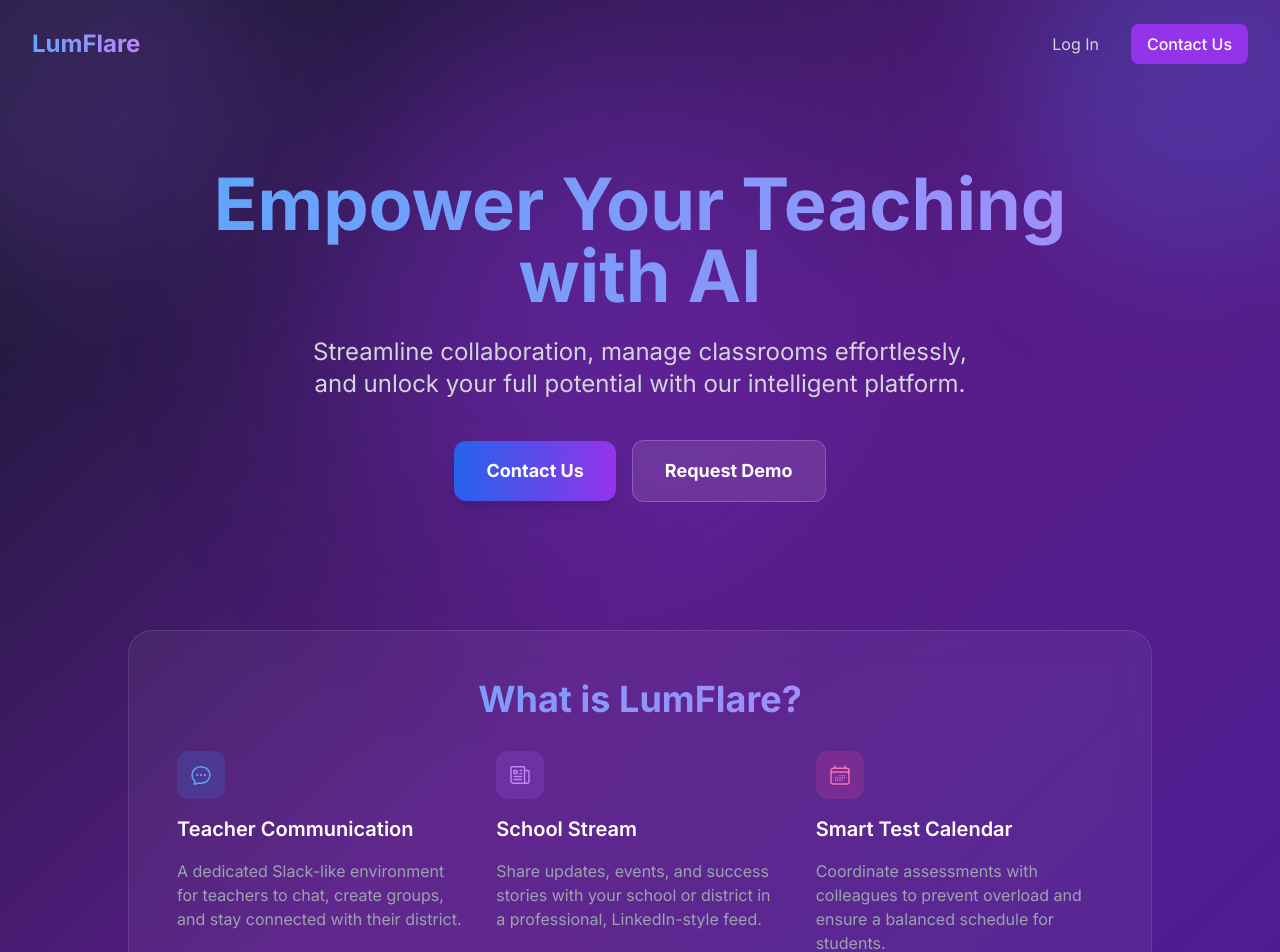
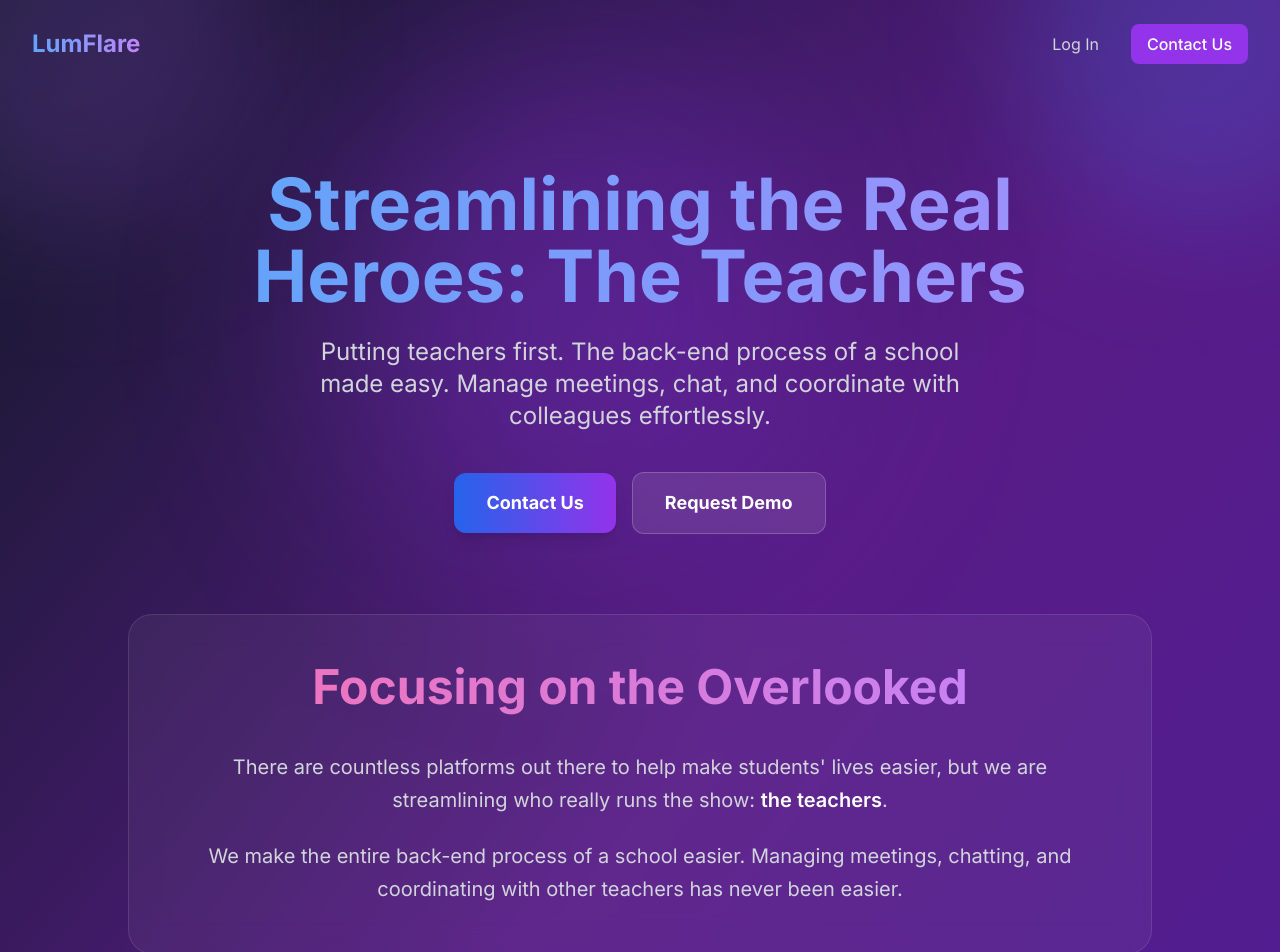
Before and after one commit to jayantv1/CodeCraze-Hackathon, a Next.js app: page / in a window 1280 px wide. Shown: the top 952 px of the page. Built offline with nearby package versions, Linux system fonts and the light colour scheme; no server answers.

Commit message:
update landing page

```diff
--- a/app/page.tsx
+++ b/app/page.tsx
@@ -2,6 +2,32 @@
 
 import React, { useEffect, useState } from 'react';
 import Link from 'next/link';
+
+function FadeInSection({ children }: { children: React.ReactNode }) {
+    const [isVisible, setIsVisible] = useState(false);
+    const domRef = React.useRef<HTMLDivElement>(null);
+
+    useEffect(() => {
+        const observer = new IntersectionObserver(entries => {
+            entries.forEach(entry => setIsVisible(entry.isIntersecting));
+        });
+        const currentRef = domRef.current;
+        if (currentRef) observer.observe(currentRef);
+        return () => {
+            if (currentRef) observer.unobserve(currentRef);
+        };
+    }, []);
+
+    return (
+        <div
+            ref={domRef}
+            className={`transition-all duration-1000 ease-out transform ${isVisible ? 'opacity-100 translate-y-0' : 'opacity-0 translate-y-10'
+                }`}
+        >
+            {children}
+        </div>
+    );
+}
 
 export default function LandingPage() {
     const [mousePos, setMousePos] = useState({ x: 0, y: 0 });
@@ -84,10 +110,10 @@ export default function LandingPage() {
                             backgroundPosition: `${50 + (mousePos.x / (windowWidth || 1) - 0.5) * 100}% center`
                         }}
                     >
-                        Empower Your Teaching with AI
+                        Streamlining the Real Heroes: The Teachers
                     </h1>
                     <p className="text-xl md:text-2xl text-gray-300 mb-10 max-w-2xl mx-auto">
-                        Streamline collaboration, manage classrooms effortlessly, and unlock your full potential with our intelligent platform.
+                        Putting teachers first. The back-end process of a school made easy. Manage meetings, chat, and coordinate with colleagues effortlessly.
                     </p>
                     <div className="flex flex-col sm:flex-row items-center justify-center gap-4">
                         <Link href="/signup" className="px-8 py-4 bg-gradient-to-r from-blue-600 to-purple-600 hover:from-blue-700 hover:to-purple-700 text-white text-lg font-bold rounded-xl shadow-lg transform transition-all hover:scale-105">
@@ -99,10 +125,30 @@ export default function LandingPage() {
                     </div>
                 </div>
 
+                {/* Why Teachers Section */}
+                <FadeInSection>
+                    <div className="mt-20 max-w-5xl mx-auto w-full">
+                        <div className="bg-white/5 backdrop-blur-lg rounded-3xl p-8 md:p-12 border border-white/10 text-center">
+                            <h2 className="text-3xl md:text-5xl font-bold mb-8 bg-clip-text text-transparent bg-gradient-to-r from-pink-400 to-purple-400 pb-2">
+                                Focusing on the Overlooked
+                            </h2>
+                            <div className="space-y-6 text-xl text-gray-300 leading-relaxed">
+                                <p>
+                                    There are countless platforms out there to help make students' lives easier, but we are streamlining who really runs the show: <span className="text-white font-semibold">the teachers</span>.
+                                </p>
+                                <p>
+                                    We make the entire back-end process of a school easier. Managing meetings, chatting, and coordinating with other teachers has never been easier.
+                                </p>
+                            </div>
+                        </div>
+                    </div>
+                </FadeInSection>
+
                 {/* What is LumFlare Section */}
-                <div className="mt-32 max-w-5xl mx-auto w-full">
+                <FadeInSection>
+                    <div className="mt-20 max-w-5xl mx-auto w-full">
                         <div className="bg-white/5 backdrop-blur-lg rounded-3xl p-8 md:p-12 border border-white/10">
-                        <h2 className="text-3xl md:text-4xl font-bold mb-8 text-center bg-clip-text text-transparent bg-gradient-to-r from-blue-400 to-purple-400">
+                            <h2 className="text-3xl md:text-4xl font-bold mb-8 text-center bg-clip-text text-transparent bg-gradient-to-r from-blue-400 to-purple-400 pb-2">
                                 What is LumFlare?
                             </h2>
                             <div className="grid md:grid-cols-3 gap-8">
@@ -142,6 +188,7 @@ export default function LandingPage() {
                             </div>
                         </div>
                     </div>
+                </FadeInSection>
             </main>
 
             {/* Footer */}
```
Lines whose indentation alone changed are shown as unchanged.
